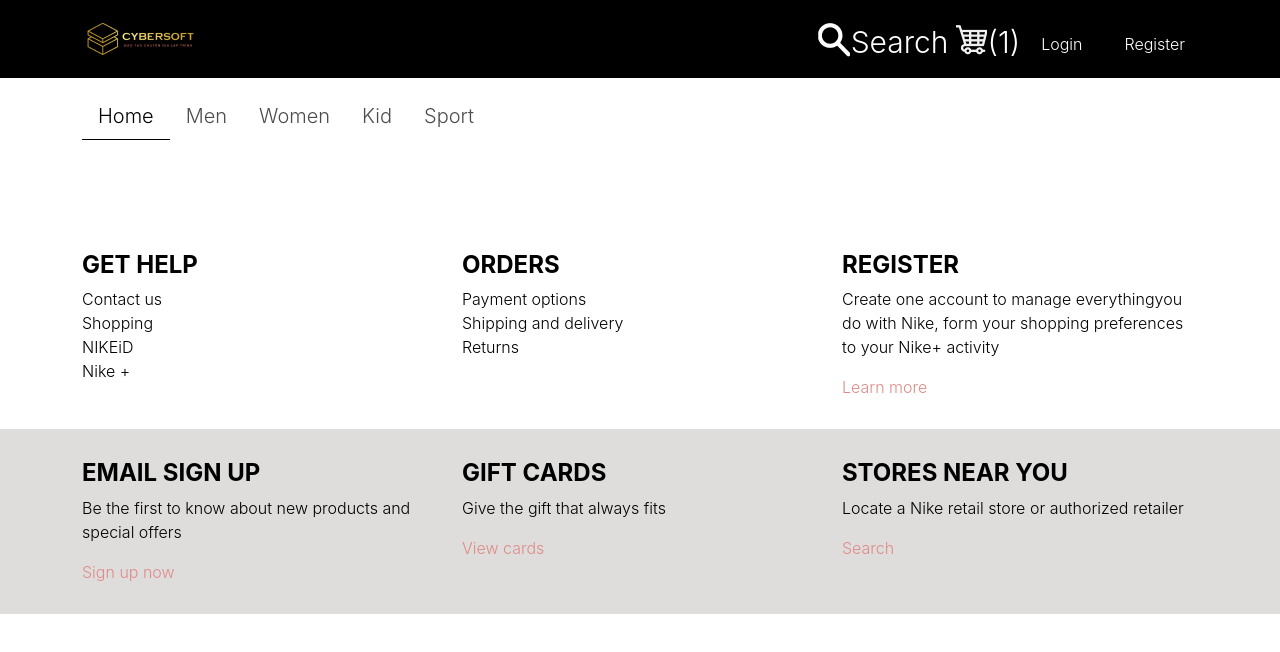
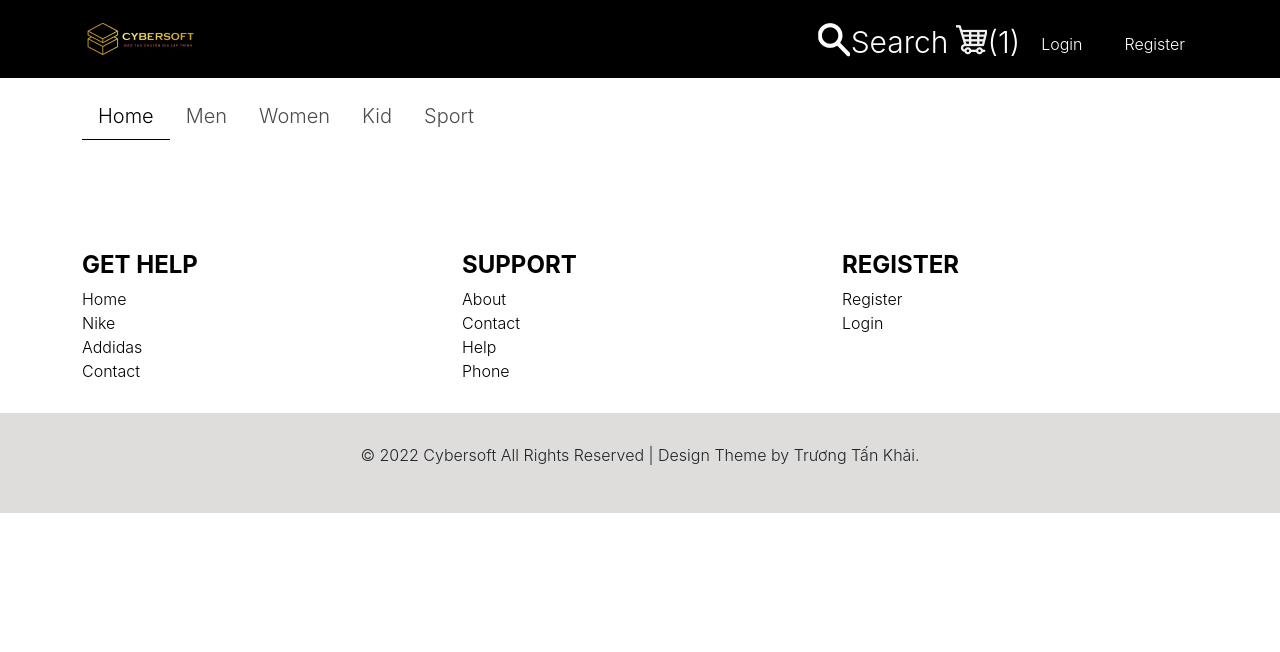
Before and after one commit to trankhai191299/capstoneReact_LaKa, a React (Create React App) app: page /profile in a window 1280 px wide. Shown: the top 652 px of the page. Built offline with nearby package versions, Linux system fonts and the light colour scheme.

Commit message:
product feature của home ổn, chỉnh lại footer ổn, đang lm carousel

```diff
--- a/src/component/Footer/Footer.jsx
+++ b/src/component/Footer/Footer.jsx
@@ -1,5 +1,5 @@
 import React from 'react'
-
+import {NavLink} from 'react-router-dom'
 export default function Footer() {
   return (
     <footer className="footer mt-5 pt-5">
@@ -12,22 +12,23 @@
               <h4 className="text-uppercase">get help</h4>
             </div>
             <div className="info d-flex flex-column">
-              <a href="#">Contact us</a>
-              <a href="#">Shopping</a>
-              <a href="#">NIKEiD</a>
-              <a href="#">Nike +</a>
+              <NavLink to="/">Home</NavLink>
+              <a href="#">Nike</a>
+              <a href="#">Addidas</a>
+              <a href="#">Contact</a>
             </div>
           </div>
         </div>
         <div className="col-md-4  col-6">
           <div className="footer-content">
             <div className="title">
-              <h4 className="text-uppercase">orders</h4>
+              <h4 className="text-uppercase">support</h4>
             </div>
             <div className="info d-flex flex-column">
-              <a href="#">Payment options</a>
-              <a href="#">Shipping and delivery</a>
-              <a href="#">Returns</a>
+              <a href="#">About</a>
+              <a href="#">Contact</a>
+              <a href="#">Help</a>
+              <a href="#">Phone</a>
             </div>
           </div>
         </div>
@@ -36,14 +37,9 @@
             <div className="title">
               <h4 className="text-uppercase">register</h4>
             </div>
-            <div className="info">
-              <p>
-                Create one account to manage everythingyou do with Nike,
-                form your shopping preferences to your Nike+ activity
-              </p>
-              <a href="./register.html" className="other-link">
-                Learn more
-              </a>
+            <div className="info d-flex flex-column">
+              <NavLink to="/register">Register</NavLink>
+              <NavLink to="/login">Login</NavLink>
             </div>
           </div>
         </div>
@@ -53,44 +49,12 @@
   <div className="line line-2">
     <div className="container">
       <div className="row row-2 text-start">
-        <div className="col-md-4 col-6">
-          <div className="footer-content">
-            <div className="title">
-              <h4 className="text-uppercase">email sign up</h4>
-            </div>
+        <div className="col-md-12 col-12">
+          <div className="footer-content text-center">
             <div className="info">
               <p>
-                Be the first to know about new products and special offers
+              © 2022 Cybersoft All Rights Reserved | Design Theme by Trương Tấn Khải.
               </p>
-              <a href="#" className="other-link">
-                Sign up now
-              </a>
-            </div>
-          </div>
-        </div>
-        <div className="col-md-4 col-6">
-          <div className="footer-content">
-            <div className="title">
-              <h4 className="text-uppercase">gift cards</h4>
-            </div>
-            <div className="info">
-              <p>Give the gift that always fits</p>
-              <a href="#" className="other-link">
-                View cards
-              </a>
-            </div>
-          </div>
-        </div>
-        <div className="col-md-4 mt-md-0 mt-4 col-6">
-          <div className="footer-content">
-            <div className="title">
-              <h4 className="text-uppercase">stores near you</h4>
-            </div>
-            <div className="info">
-              <p>Locate a Nike retail store or authorized retailer</p>
-              <a href="#" className="other-link">
-                Search
-              </a>
             </div>
           </div>
         </div>
--- a/src/pages/Home/Home.jsx
+++ b/src/pages/Home/Home.jsx
@@ -17,7 +17,37 @@
   },[])
   const renderProductFeature = () => {
     let productFeatureArr = randomProductItem(arrProduct,6);
-    console.log(productFeatureArr);
+    return productFeatureArr.map((prod,index)=>{
+      return (
+        <div className="col-lg-4 col-md-6 col-12 product-main-part" key={index}>
+          <div className="card text-start m-3">
+            <div className="card-top">
+              <img className="card-img-top" src={prod.image} alt={prod.name}/>
+            </div>
+            <div className="card-body">
+              <h4 className="card-title product-name">
+                {prod.name}
+              </h4>
+              <p className="card-text product-descript">
+                {prod.shortDescription.length>50?prod.shortDescription.substring(0,50):prod.shortDescription}
+              </p>
+            </div>
+            <div className="card-footer d-flex justify-content-between align-items-center">
+              <NavLink
+                to={`/detail/${prod.id}`}
+                className="btnBuy w-50 text-center"
+              >
+                Buy Now
+              </NavLink>
+              <p className="price d-inline-block text-center w-50 m-0">
+                {prod.price}$
+              </p>
+            </div>
+          </div>
+        </div>
+      );
+
+    })
   }
 
   return (
@@ -31,9 +61,10 @@
         <div className="container">
           <div className="title">
             <h3 className="text-center">-Product Feature -</h3>
+          </div>
+          <div className="row" id="productFeatureTbl">
             {renderProductFeature()}
           </div>
-          <div className="row" id="productFeatureTbl" />
         </div>
       </div>
     </div>
```
Also changed, not shown: src/component/Product/Product.jsx (deleted, +0 -9 lines).
